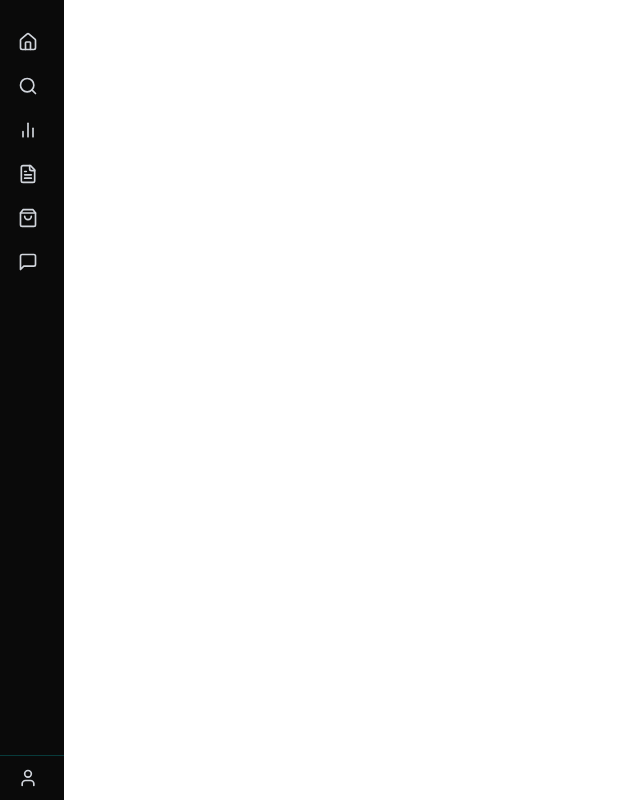
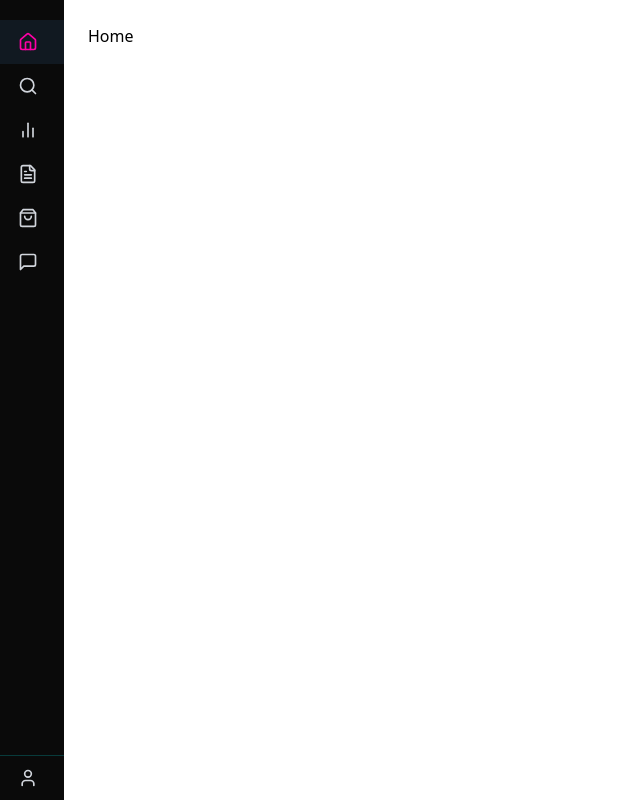
Before and after one commit to abhishekkumar-githb/EasyTech-Innovate, a React (Vite) app: page /dashboard in a window 1280 px wide. Shown: the whole page, without its empty margins (0-640 px from the left). Built offline with nearby package versions, Linux system fonts and the light colour scheme.

Commit message:
fix: The Routing

```diff
--- a/src/App.jsx
+++ b/src/App.jsx
@@ -3,14 +3,15 @@ import { ToastContainer } from "react-toastify";
 // import "react-toastify/dist/ReactToastify.css";
 import SignInPage from "./Pages/Authentication/SigninPage/SignInPage";
 import SignUpPage from "./Pages/Authentication/SignupPage/SignUpPage";
-import DashboardPage from "./Pages/Dashboard/DashboardPage";
 import HomePage from "./Pages/Welcome/HomePage/Homes";
 import AboutUsPage from "./Pages/Welcome/AboutUs/AboutUs";
 import ContactUsPage from "./Pages/Welcome/ContactUs/ContactUs";
 import ServicesPage from "./Pages/Welcome/Services/Services";
 import PrivacyPolicy from "./Pages/Welcome/Policies/PrivacyPolicy";
 import TermServices from "./Pages/Welcome/Policies/TermServices";
-// import HomePages from "./Pages/Dashboard/HomePage/HomePage"
+import SearchPage from "./Pages/Dashboard/Search/SearchPage";
+import HomePages from "./Pages/Dashboard/HomePage/HomePage"
+import DashboardLayout from './Pages/Dashboard/DashboardLayout';
 
 const App = () => {
   return (
@@ -37,9 +38,11 @@ const App = () => {
         <Route path="/signup" element={<SignUpPage />} />
 
         {/* Dashboard Pages */}
-        <Route path="/dashboard" element={<DashboardPage />}>
-          <Route path="" element={<HomePage />} />
+        <Route path="/dashboard" element={<DashboardLayout />}>
+          <Route index element={<HomePages />} />
+          <Route path="search" element={<SearchPage />} />
         </Route>
+
 
         {/* Static Pages */}
         <Route path="/about-us" element={<AboutUsPage />} />
--- /dev/null
+++ b/src/Pages/Dashboard/DashboardLayout.jsx
@@ -0,0 +1,15 @@
+import { Outlet } from "react-router-dom";
+import Sidebar from "./Sidebar";
+
+const DashboardLayout = () => {
+  return (
+    <div className="flex">
+      <Sidebar />
+      <main className="flex-1 ml-16 p-6">
+        <Outlet />
+      </main>
+    </div>
+  );
+};
+
+export default DashboardLayout;
--- a/src/Pages/Dashboard/HomePage/HomePage.jsx
+++ b/src/Pages/Dashboard/HomePage/HomePage.jsx
@@ -1,4 +1,4 @@
-import React from 'react'
+
 
 const HomePage = () => {
   return (
--- /dev/null
+++ b/src/Pages/Dashboard/Search/SearchPage.jsx
@@ -0,0 +1,9 @@
+
+
+const SearchPage = () => {
+  return (
+    <div>SearchPage</div>
+  )
+}
+
+export default SearchPage
--- a/src/Pages/Dashboard/DashboardPage.jsx
+++ b/src/Pages/Dashboard/SideBar.jsx
@@ -1,48 +1,41 @@
 /* eslint-disable react/prop-types */
 import { useState } from "react";
+import { Link, useLocation } from "react-router-dom";
 import { sidebarConfig } from "./dashboardConfig.js";
 
 const Sidebar = () => {
   const [isExpanded, setIsExpanded] = useState(false);
-  const [activeItem, setActiveItem] = useState("home");
   const [isProfileOpen, setIsProfileOpen] = useState(false);
-
-  const handleItemClick = (itemId) => {
-    setIsExpanded(true);
-    setActiveItem(itemId);
-    if (itemId !== "profile") {
-      setIsProfileOpen(false);
-    }
-  };
+  const location = useLocation();
 
   const handleProfileClick = () => {
     setIsExpanded(true);
     setIsProfileOpen(!isProfileOpen);
-    setActiveItem("profile");
   };
 
   const NavItem = ({ item }) => {
     const Icon = item.icon;
-    const itemId = item.label || item.id;
+    const isActive = location.pathname === item.path;
+
     return (
-      <button
-        onClick={() => handleItemClick(itemId)}
+      <Link
+        to={item.path}
         className={`w-full flex items-center px-4 py-3 transition-colors duration-300
-          ${activeItem === itemId
+          ${isActive
             ? "text-[#00FFFF] bg-[#1C3144]/40"
             : "text-gray-300 hover:bg-[#1C3144]/20 hover:text-[#00FFFF]"}`}
       >
         <span className="flex items-center justify-center min-w-[24px]">
-          <Icon size={20} className={activeItem === itemId ? "text-[#FF00A6]" : ""} />
+          <Icon size={20} className={isActive ? "text-[#FF00A6]" : ""} />
         </span>
         {isExpanded && <span className="ml-4 text-sm">{item.title}</span>}
-      </button>
+      </Link>
     );
   };
 
   return (
     <div
-      className={`fixed left-0 top-0 h-screen bg-gradient-to-r from-[#0A0A0A]  to-[#0A0A0A]
+      className={`fixed left-0 top-0 h-screen bg-gradient-to-r from-[#0A0A0A] to-[#0A0A0A]
         transition-all duration-300 ease-in-out flex flex-col
         ${isExpanded ? "w-64" : "w-16"}`}
     >
@@ -59,7 +52,7 @@ const Sidebar = () => {
       {/* Main Navigation Items */}
       <nav className="mt-5 flex-1">
         {sidebarConfig.mainMenuItems.map((item) => (
-          <NavItem key={item.label || item.id} item={item} />
+          <NavItem key={item.label} item={item} />
         ))}
       </nav>
 
@@ -69,14 +62,14 @@ const Sidebar = () => {
         <button
           onClick={handleProfileClick}
           className={`w-full flex items-center px-4 py-3 transition-colors duration-300
-            ${activeItem === "profile"
+            ${location.pathname === "/dashboard/profile"
               ? "text-[#00FFFF] bg-[#1C3144]/40"
               : "text-gray-300 hover:bg-[#1C3144]/20 hover:text-[#00FFFF]"}`}
         >
           <span className="flex items-center justify-center min-w-[24px]">
             <sidebarConfig.profileMenu.main.icon
               size={20}
-              className={activeItem === "profile" ? "text-[#FF00A6]" : ""}
+              className={location.pathname === "/dashboard/profile" ? "text-[#FF00A6]" : ""}
             />
           </span>
           {isExpanded && (
@@ -90,16 +83,16 @@ const Sidebar = () => {
         {isProfileOpen && isExpanded && (
           <div className="bg-[#1C3144]/30 text-gray-300">
             {sidebarConfig.profileMenu.subItems.map((item) => (
-              <button
+              <Link
                 key={item.label}
-                onClick={() => handleItemClick(item.label)}
+                to={`/dashboard/profile/${item.label.toLowerCase()}`}
                 className="w-full flex items-center px-4 py-2 hover:bg-[#1C3144]/40 hover:text-[#00FFFF] transition-colors duration-300"
               >
                 <span className="flex items-center justify-center min-w-[24px]">
                   <item.icon size={18} />
                 </span>
                 <span className="ml-4 text-sm">{item.title}</span>
-              </button>
+              </Link>
             ))}
           </div>
         )}
--- a/src/Pages/Dashboard/dashboardConfig.js
+++ b/src/Pages/Dashboard/dashboardConfig.js
@@ -12,12 +12,13 @@ import {
 export const sidebarConfig = {
   title: "EasyTech Innovate",
   mainMenuItems: [
-    { label: "Home", title: "Home", icon: Home, path: "/" },
-    { label: "search", title: "Search", icon: Search, path: "/" },
-    { label: "insights", title: "Insights", icon: BarChart2, path: "/" },
-    { label: "docs", icon: FileText, title: "Docs", path: "/" },
-    { label: "products", icon: ShoppingBag, title: "Products", path: "/" },
-    { label: "messages", icon: MessageSquare, title: "Messages", path: "/" },
+    { label: "Home", title: "Home", icon: Home, path: "/dashboard" },
+    { label: "Search", title: "Search", icon: Search, path: "/dashboard/search" },
+    { label: "Insights", title: "Insights", icon: BarChart2, path: "/dashboard/insights" },
+    { label: "Docs", icon: FileText, title: "Docs", path: "/dashboard/docs" },
+    { label: "Products", icon: ShoppingBag, title: "Products", path: "/dashboard/products" },
+    { label: "Messages", icon: MessageSquare, title: "Messages", path: "/dashboard/messages" },
+
   ],
   profileMenu: {
     main: { label: "profile", icon: User, title: "Profile", path: "/" },
```
Also changed, not shown: src/assets/Logo.jpeg (added), 1 other file (tests, documents, lock files or other folders).
